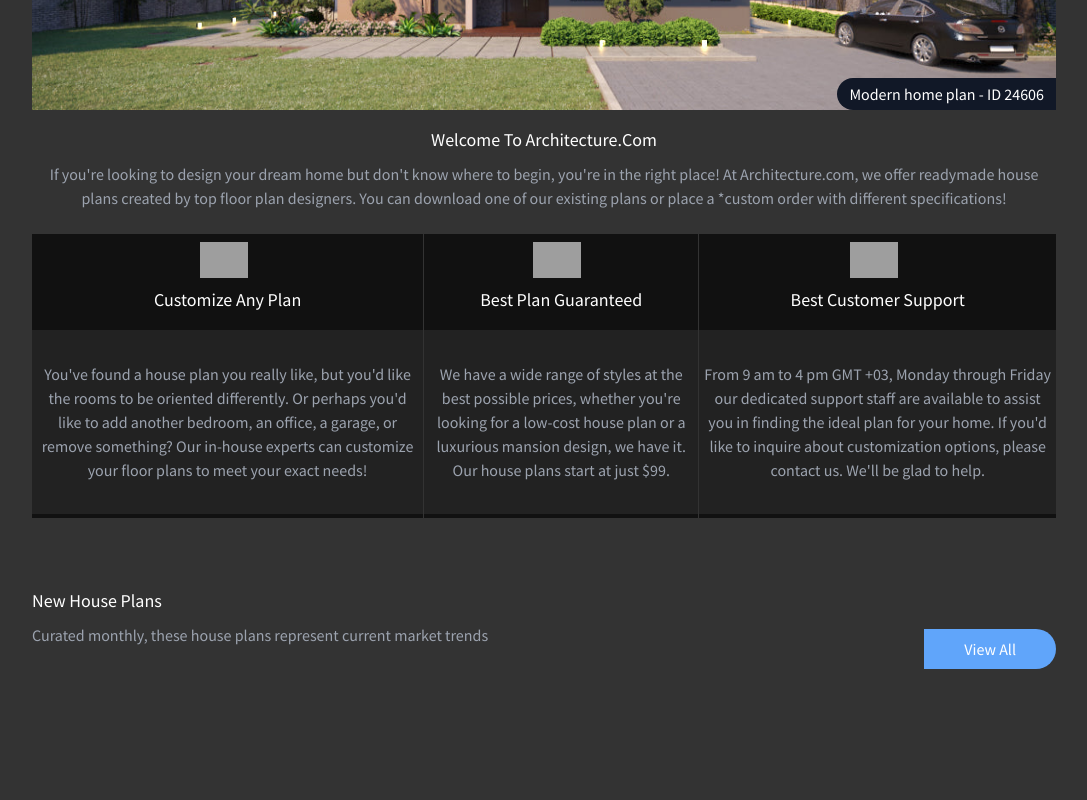
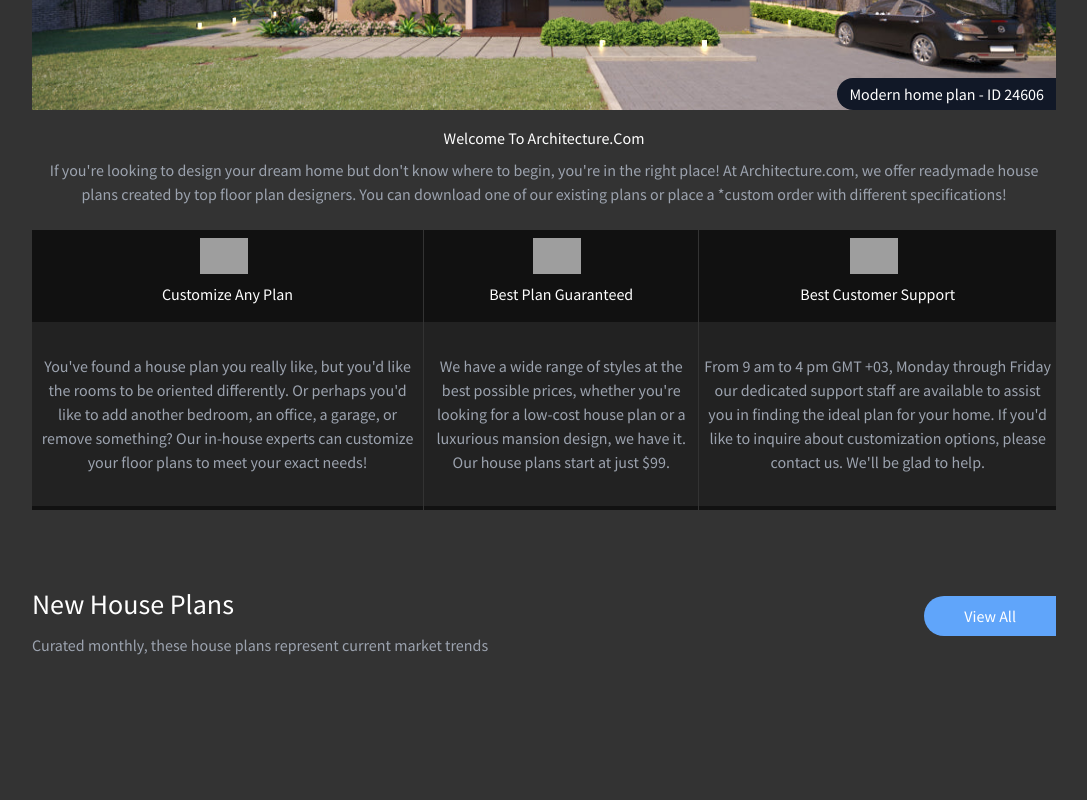
Before and after one commit to cleverAkanimoh/architecture, a React (Create React App) app: page / in a window 1280 px wide. Shown: the part 420-1220 px from the top of the page, without its empty margins (96-1183 px from the left). Built offline with nearby package versions, Linux system fonts and the light colour scheme; grey boxes are pictures that could not be loaded; a web font is replaced by a local one.

Commit message:
modified 3 files

```diff
--- a/src/Components/home/PlansComp.tsx
+++ b/src/Components/home/PlansComp.tsx
@@ -2,16 +2,16 @@ import { Link } from "react-router-dom";
 import { PlansCompProps } from "../../ts/customTypes";
 
 const PlansComp = ({ heading, text, path }: PlansCompProps) => (
-  <div className="w-full h-[230px] my-4 flex flex-col md:flex-row items-center text-left justify-center md:justify-between">
-    <aside className="h-[140px]">
-      <h1 className="text-[1.3rem]">{heading}</h1>
+  <div className="plansComp-style">
+    <aside className="aside-style">
+      <h1 className="text-[1.25rem] sm:text-[1.5rem] md:text-[1.75rem]">{heading}</h1>
       <p>{text}</p>
     </aside>
 
     <div className="w-fit flex self-end md:self-center">
       <Link
         to={path}
-        className=" bg-blue-400 text-white rounded-r-full py-2 px-10"
+        className="bg-blue-400 hover:bg-opacity-70 text-white rounded-l-full py-2 px-10"
       >
         View All
       </Link>
--- a/src/Pages/Home.tsx
+++ b/src/Pages/Home.tsx
@@ -1,4 +1,3 @@
-import { Link } from "react-router-dom";
 import { VscChevronLeft, VscChevronRight } from "react-icons/vsc";
 
 import BoxContainer from "../Components/home/BoxContainer";
@@ -14,10 +13,10 @@ export default function Home() {
   return (
     <section className="general-flex">
       <div className="relative z-0 hidden sm2:block">
-        <button className="absolute bg-white py-2 px-5 z-10 hover:bg-opacity-60 font-bold text-xl text-black transition-all top-[40%] left-[0] rounded-r-full">
+        <button className="btn-caro-style left-[0] rounded-r-full">
           <VscChevronLeft />
         </button>
-        <button className="absolute bg-white py-2 px-5 z-10 hover:bg-opacity-60 font-bold text-xl text-black transition-all top-[40%] right-[0] rounded-l-full">
+        <button className="btn-caro-style right-[0] rounded-l-full">
           <VscChevronRight />
         </button>
 
--- a/src/index.css
+++ b/src/index.css
@@ -135,11 +135,22 @@
     }
 
     .general-flex h1, .general-flex h2 {
-        @apply capitalize my-2 text-white text-lg
+        @apply capitalize my-2 text-white
     }
 
     .cardsContainer {
         @apply w-full flex flex-col md:flex-row gap-[.06rem]
     }
 
+    .btn-caro-style {
+        @apply absolute bg-white py-2 px-5 z-10 hover:bg-opacity-60 font-bold text-xl text-black transition-all top-[40%]
+    }
+
+    .plansComp-style {
+        @apply w-full h-[180px] my-4 flex flex-col md:flex-row items-center text-left justify-center md:justify-between
+    }
+
+    .aside-style {
+        @apply w-full max-w-[500px] h-[140px] flex flex-col justify-center
+    }
 }
```
